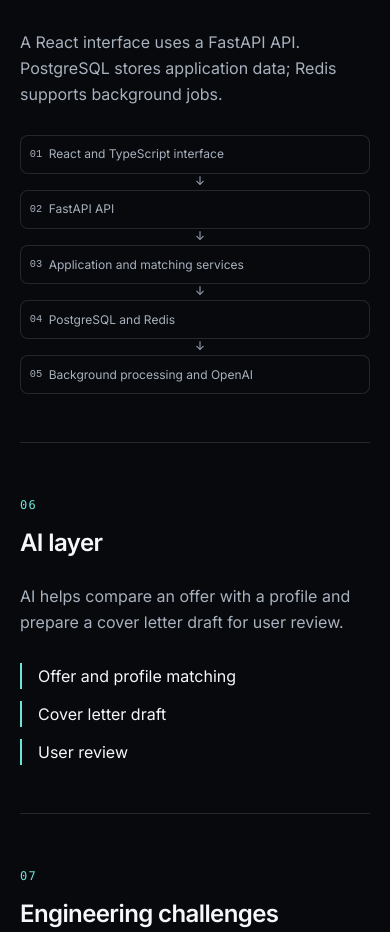
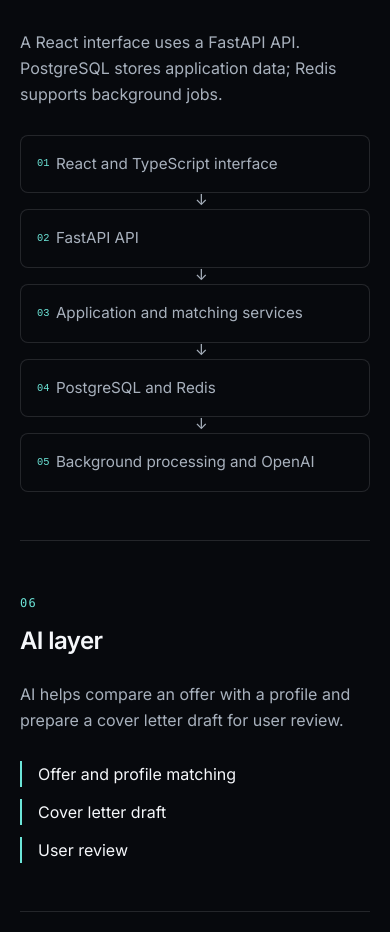
Before and after one commit to henryTeran/portofolio, a React (Vite) app: page /en/projects/applyflow in a window 390 px wide. Shown: the part 2361-3293 px from the top of the page. Built offline with nearby package versions, Linux system fonts and the light colour scheme; no server answers.

Commit message:
fix(v2): polish visual contrast and mobile labels

```diff
--- a/src/features/projects/visuals/visuals.css
+++ b/src/features/projects/visuals/visuals.css
@@ -42,3 +42,11 @@
 .visual-wellness-mark{width:3.5rem;height:3.5rem;border:1px solid var(--visual-accent);border-radius:50%;display:grid;place-items:center;color:var(--visual-accent);font-size:2rem;margin:1rem auto}
 .visual-phone-home{width:35%;height:3px;background:var(--v2-border);margin:1rem auto .25rem;border-radius:1rem}
 .visual-realtime{padding:1rem 0;font-size:.7rem}.visual-realtime>span{color:var(--visual-accent);font-size:1.5rem}.visual-realtime .visual-heading{margin:.4rem 0}
+:root:not(.dark) .product-visual{--visual-accent:#08786f}
+:root:not(.dark) .product-visual--applyflow{--visual-accent:#565fb8}
+section .visual-flow{--visual-accent:var(--v2-accent)}
+section .visual-flow li{font-size:.95rem;padding:1rem}
+.product-visual .visual-flow{--visual-accent:inherit}
+.product-visual .visual-flow li{font-size:.75rem;padding:.7rem}
+:root:not(.dark) section .visual-flow{--visual-accent:#08786f}
+@media(max-width:430px){.visual-modules{grid-template-columns:1fr}.visual-modules li{flex-direction:row;align-items:center}.product-visual .visual-flow li{padding:.55rem}}
```
